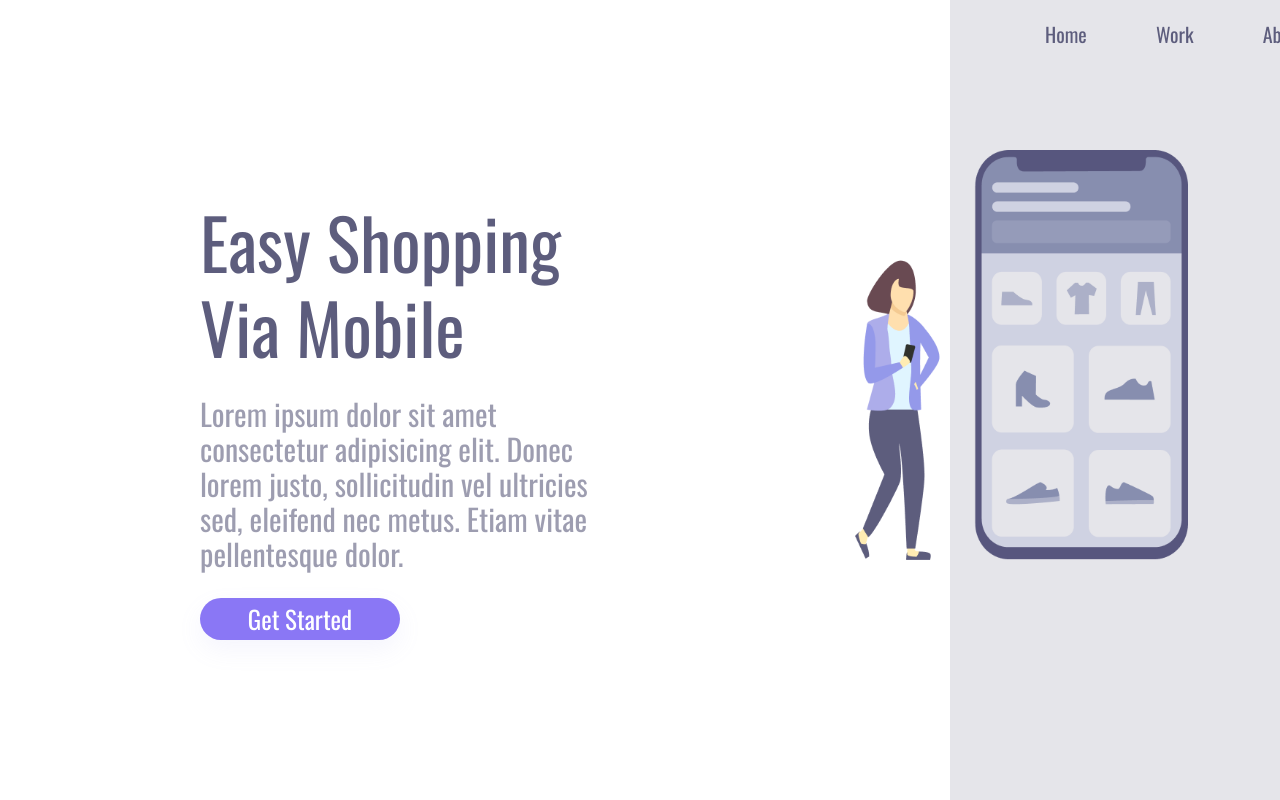
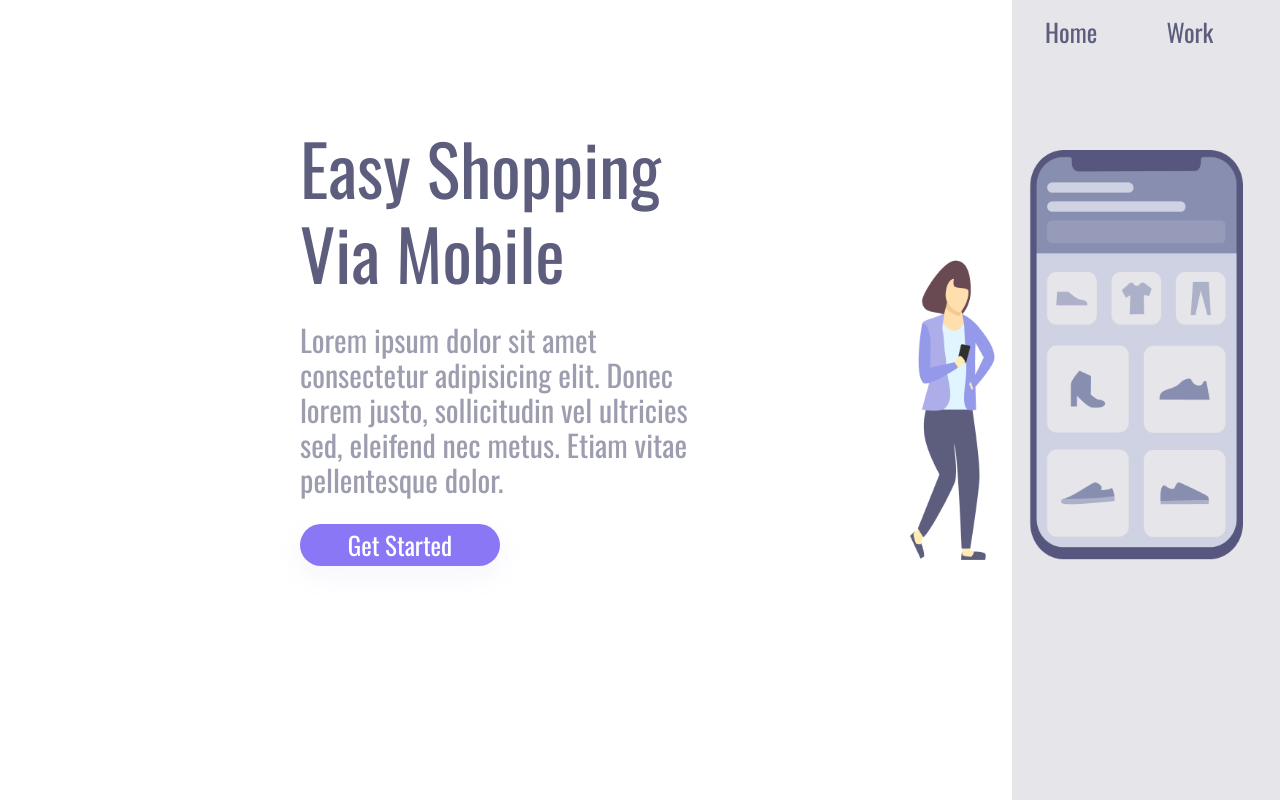
Before and after one commit to AlexandreSilva78/projeto-responsivo-easy-shopping-via-mobile, a plain HTML site: page index.html in a window 1280 px wide. Shown: the top 800 px of the page. Drawn offline with nearby package versions, Linux system fonts and the light colour scheme.

Commit message:
Alteração nas tag's, a, h1, background, smart, button-main

```diff
--- a/style.css
+++ b/style.css
@@ -14,11 +14,11 @@ body {
 
 .background {
     display: inline-block;
-    width: 40%;
+    width: 50%;
     background-color: rgba(93,93,125,0.16);
     height: 100vh;
     position: absolute;
-    left: 950px;
+    left: 1012px;
     top: 0%;
     height: 100%;
 }
@@ -31,15 +31,15 @@ header {      /*container-left*/
 
 section {    /*container-right*/
     display: inline-block;
-    margin-top: 20%;
-    padding-left: 200px;
+    margin-top: 10%;
+    padding-left: 300px;
     width: 60%;
 }
 
 .smart {
     position: absolute;
     top: 150px;
-    left: 855px;
+    left: 910px;
     height: 410px;
 }
 
@@ -80,7 +80,7 @@ p {
 }
 
 a {
-    font-size: 20px;
+    font-size: 25px;
     line-height: 41px;
     margin-right: 31px;
     cursor: pointer;
```
